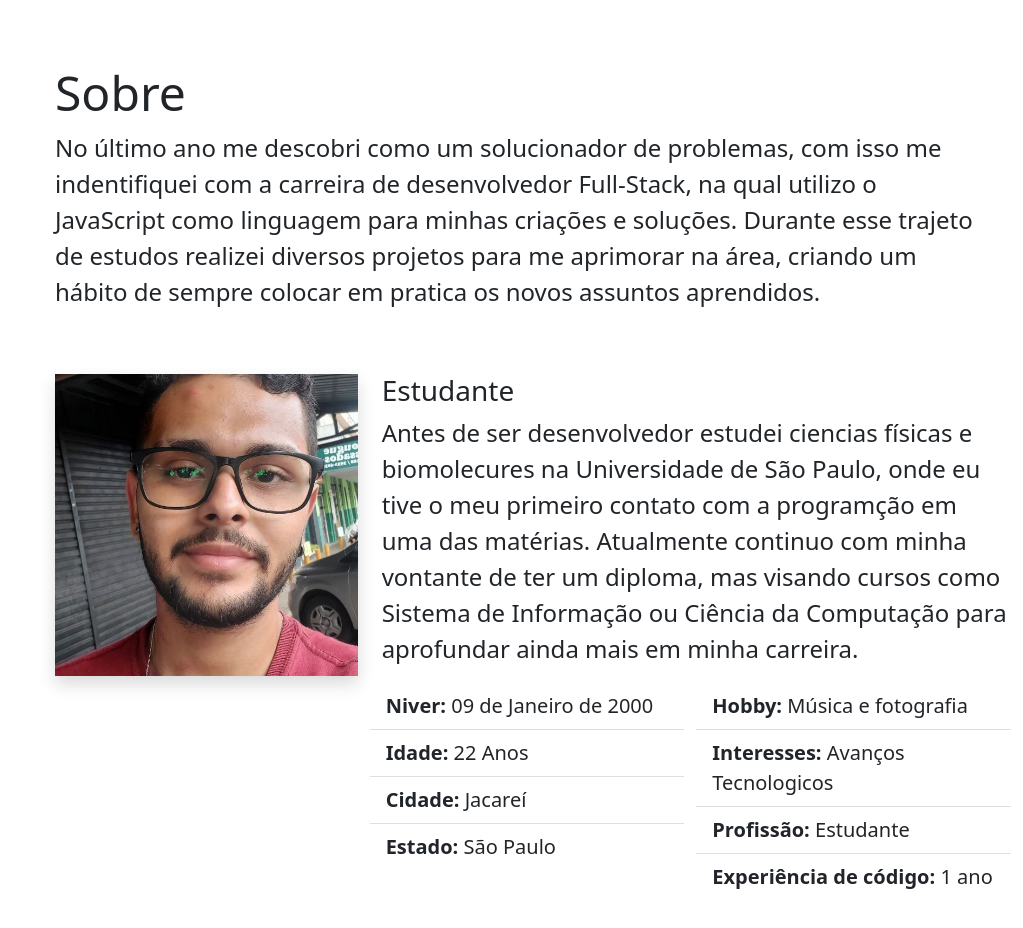
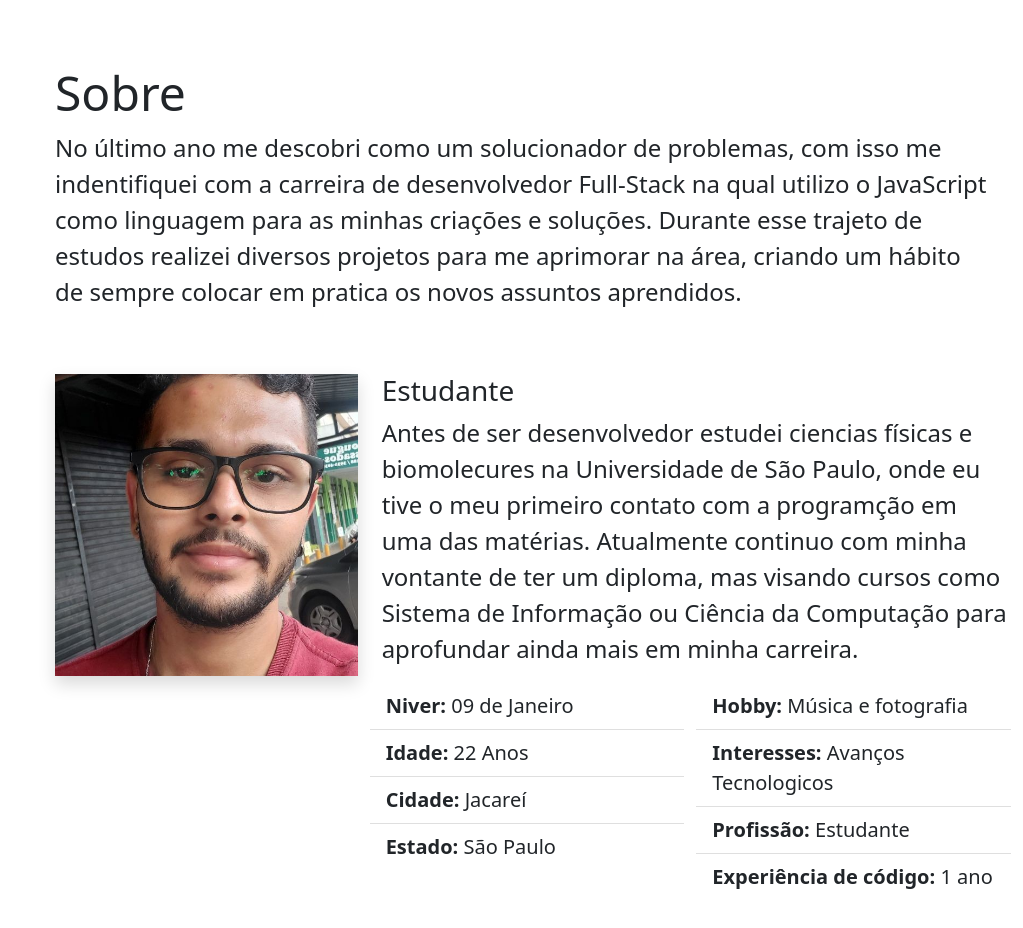
Before and after one commit to MathRMM/Portifolio, a React (Vite) app: page / in a window 1280 px wide. Shown: the part 800-1728 px from the top of the page, without its empty margins (257-1280 px from the left). Built offline with nearby package versions, Linux system fonts and the light colour scheme.

Commit message:
fixed potifolio and start image

```diff
--- a/src/js/components/mainPage/sections/About.jsx
+++ b/src/js/components/mainPage/sections/About.jsx
@@ -8,7 +8,7 @@ export default function About(){
               <h2 className="pt-3">Sobre</h2>
               <p>
                 No último ano me descobri como um solucionador de problemas, com isso me indentifiquei com a carreira
-                de desenvolvedor Full-Stack, na qual utilizo o JavaScript como linguagem para minhas criações e soluções.
+                de desenvolvedor Full-Stack na qual utilizo o JavaScript como linguagem para as minhas criações e soluções.
                 Durante esse trajeto de estudos realizei diversos projetos para me aprimorar na área, criando um hábito de
                 sempre colocar em pratica os novos assuntos aprendidos.
               </p>
@@ -34,7 +34,7 @@ export default function About(){
               <div className="row">
                 <ul className="list-group list-group-flush col-md-6 fs-5">
                   <li className="list-group-item">
-                    Niver: <span> 09 de Janeiro de 2000</span>
+                    Niver: <span> 09 de Janeiro</span>
                   </li>
                   <li className="list-group-item">
                     Idade: <span> 22 Anos</span>
```
